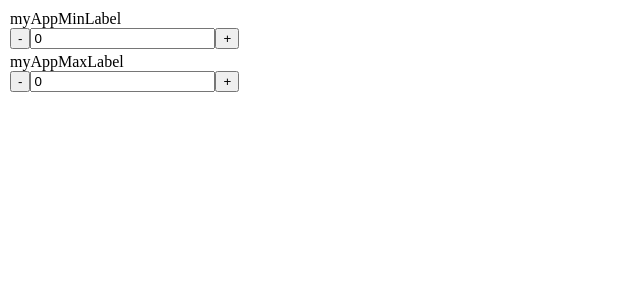
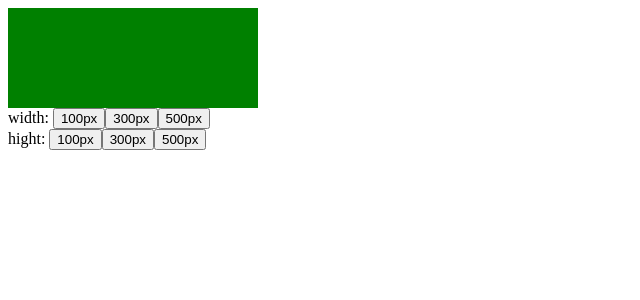
Before and after one commit to Supanut1911/angular-playground, an Angular app: page / in a window 1280 px wide. Shown: the top 300 px of the page, without its empty margins (0-640 px from the left). Built offline with nearby package versions, Linux system fonts and the light colour scheme.

Commit message:
style binding

```diff
--- a/src/app/app.component.html
+++ b/src/app/app.component.html
@@ -16,9 +16,27 @@
   [step]="10"
 ></app-action-bar>
 <app-action-bar></app-action-bar> -->
-<app-max-min-meter
+
+<!-- <app-max-min-meter
   [minLabel]="appMinLabel"
   [maxLabel]="appMaxLabel"
   (maxChange)="doAppMinChange($event)"
   (minChange)="doAppMaxChange($event)"
-></app-max-min-meter>
+></app-max-min-meter> -->
+
+<app-square-flex
+  [divHight]="squareHeigh"
+  [divWidth]="squarewidth"
+></app-square-flex>
+<div>
+  width:
+  <button type="button" (click)="set100Width()">100px</button>
+  <button type="button" (click)="set300Width()">300px</button>
+  <button type="button" (click)="set500Width()">500px</button>
+</div>
+<div>
+  hight:
+  <button type="button" (click)="set100Hight()">100px</button>
+  <button type="button" (click)="set300Hight()">300px</button>
+  <button type="button" (click)="set500Hight()">500px</button>
+</div>
--- a/src/app/app.component.ts
+++ b/src/app/app.component.ts
@@ -3,6 +3,7 @@ import { CommonModule } from '@angular/common';
 import { RouterOutlet } from '@angular/router';
 import { ActionBarComponent } from './action-bar/action-bar.component';
 import { MaxMinMeterComponent } from './max-min-meter/max-min-meter.component';
+import { SquareFlexComponent } from './square-flex/square-flex.component';
 
 @Component({
   selector: 'app-root',
@@ -12,6 +13,7 @@ import { MaxMinMeterComponent } from './max-min-meter/max-min-meter.component';
     RouterOutlet,
     ActionBarComponent,
     MaxMinMeterComponent,
+    SquareFlexComponent,
   ],
   templateUrl: './app.component.html',
   styleUrl: './app.component.css',
@@ -20,6 +22,8 @@ export class AppComponent {
   value = 0;
   appMinLabel = 'myAppMinLabel';
   appMaxLabel = 'myAppMaxLabel';
+  squareHeigh = 100;
+  squarewidth = 250;
   handleCalculateBuffet(priceBuffetInput: string) {
     this.value = (+priceBuffetInput * 3) / 4;
   }
@@ -35,4 +39,23 @@ export class AppComponent {
   doAppMaxChange(value: number) {
     console.log('test maxchange event', value);
   }
+
+  set100Width() {
+    this.squarewidth = 100;
+  }
+  set300Width() {
+    this.squarewidth = 300;
+  }
+  set500Width() {
+    this.squarewidth = 500;
+  }
+  set100Hight() {
+    this.squareHeigh = 100;
+  }
+  set300Hight() {
+    this.squareHeigh = 300;
+  }
+  set500Hight() {
+    this.squareHeigh = 500;
+  }
 }
--- /dev/null
+++ b/src/app/square-flex/square-flex.component.html
@@ -0,0 +1,5 @@
+<div
+  style="background-color: green"
+  [style.width.px]="divWidth"
+  [style.height.px]="divHight"
+></div>
```
Also changed, not shown: src/app/square-flex/square-flex.component.ts (added, +13 -0 lines), src/app/square-flex/square-flex.component.css (added), 1 other file (tests, documents, lock files or other folders).
